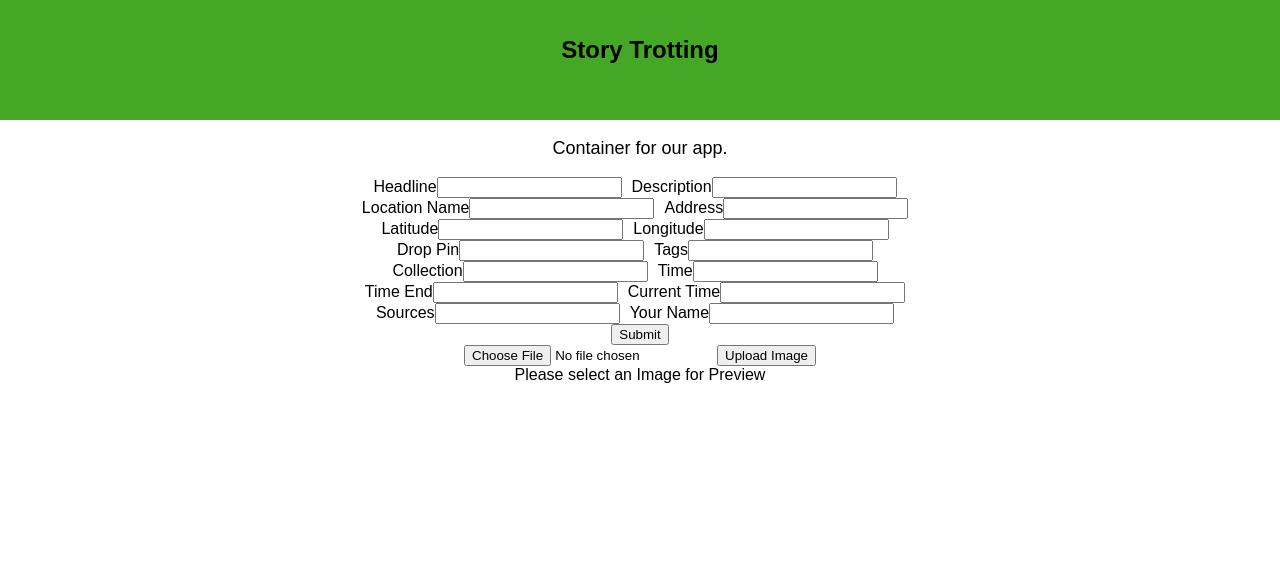
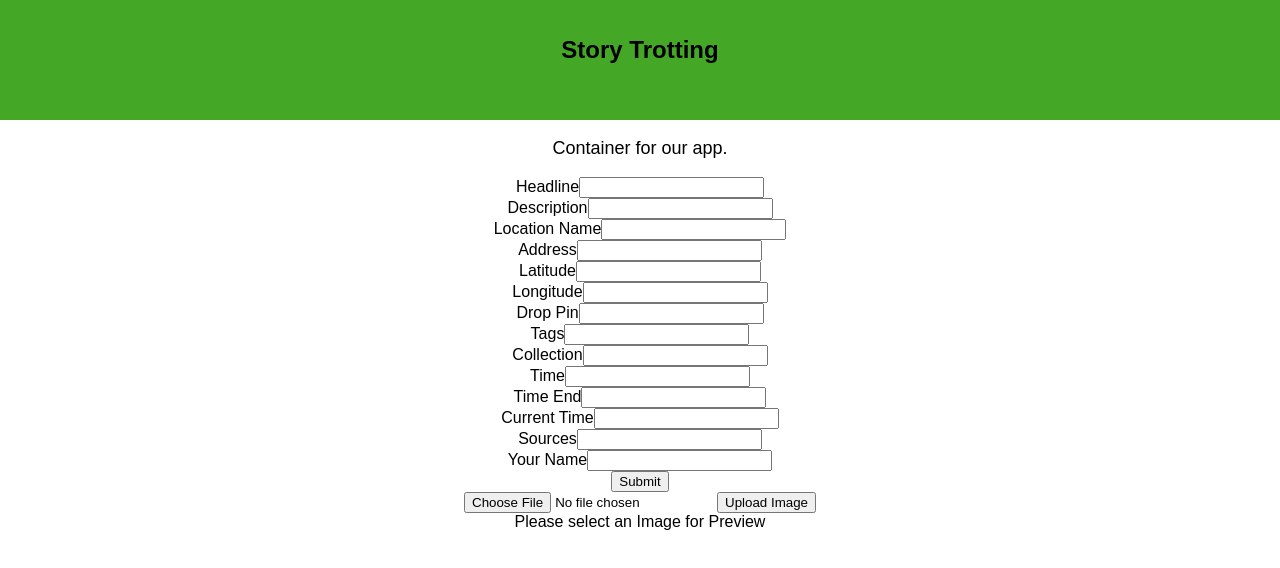
Before and after one commit to brandonvernon/story-trotting, a React (Create React App) app: page / in a window 1280 px wide. Shown: the top 568 px of the page. Built offline with nearby package versions, Linux system fonts and the light colour scheme.

Commit message:
Bootstrap sucks

```diff
--- a/src/components/Submission.css
+++ b/src/components/Submission.css
@@ -11,5 +11,5 @@
 }
 
 .col {
-  padding-right: 10px;
+
 }
--- a/src/components/Submission.js
+++ b/src/components/Submission.js
@@ -24,74 +24,102 @@
       <div className='container'>
         <form className='form' onSubmit={this.handleSubmit}>
           <div className='row'>
-            <label className='col'>
+            <div className='col'>
+              <label>
                 Headline
                 <input type="text" value={this.state.name} onChange={this.handleChange} />
               </label>
-            <label className='col'>
+            </div>
+            <div className='col'>
+              <label>
                 Description
                 <input type="text" value={this.state.description} onChange={this.handleChange} />
               </label>
             </div>
+          </div>
           <div className='row'>
-            <label className='col'>
+            <div className='col'>
+              <label>
                 Location Name
                 <input type="text" value={this.state.location_name} onChange={this.handleChange} />
               </label>
-            <label className='col'>
+            </div>
+            <div className='col'>
+              <label>
                 Address
                 <input type="text" value={this.state.address} onChange={this.handleChange} />
               </label>
             </div>
+          </div>
           <div className='row'>
-            <label className='col'>
+            <div className='col'>
+              <label>
                 Latitude
                 <input type="text" value={this.state.lat} onChange={this.handleChange} />
               </label>
-            <label className='col'>
+            </div>
+            <div className='col'>
+              <label>
                 Longitude
                 <input type="text" value={this.state.long} onChange={this.handleChange} />
               </label>
             </div>
+          </div>
           <div className='row'>
-            <label className='col'>
+            <div className='col'>
+              <label>
                 Drop Pin
                 <input type="text" value={this.state.drop_pin} onChange={this.handleChange} />
               </label>
-            <label className='col'>
+            </div>
+            <div className='col'>
+              <label>
                 Tags
                 <input type="text" value={this.state.tags} onChange={this.handleChange} />
               </label>
             </div>
+          </div>
           <div className='row'>
-            <label className='col'>
+            <div className='col'>
+              <label>
                 Collection
                 <input type="text" value={this.state.collection} onChange={this.handleChange} />
               </label>
-            <label className='col'>
+            </div>
+            <div className='col'>
+              <label>
                 Time
                 <input type="text" value={this.state.timestamp} onChange={this.handleChange} />
               </label>
             </div>
+          </div>
           <div className='row'>
-            <label className='col'>
+            <div className='col'>
+              <label>
                 Time End
                 <input type="text" value={this.state.timestamp_end} onChange={this.handleChange} />
               </label>
-            <label className='col'>
+            </div>
+            <div className='col'>
+              <label>
                 Current Time
                 <input type="text" value={this.state.timestamp_created} onChange={this.handleChange} />
               </label>
             </div>
+          </div>
           <div className='row'>
-            <label className='col'>
+            <div className='col'>
+              <label>
                 Sources
                 <input type="text" value={this.state.sources} onChange={this.handleChange} />
               </label>
-            <label className='col'>
+            </div>
+            <div className='col'>
+              <label>
                 Your Name
                 <input type="text" value={this.state.owner} onChange={this.handleChange} />
               </label>
+            </div>
           </div>
             <input type="submit" value="Submit" />
         </form>
```
Lines whose indentation alone changed are shown as unchanged.
